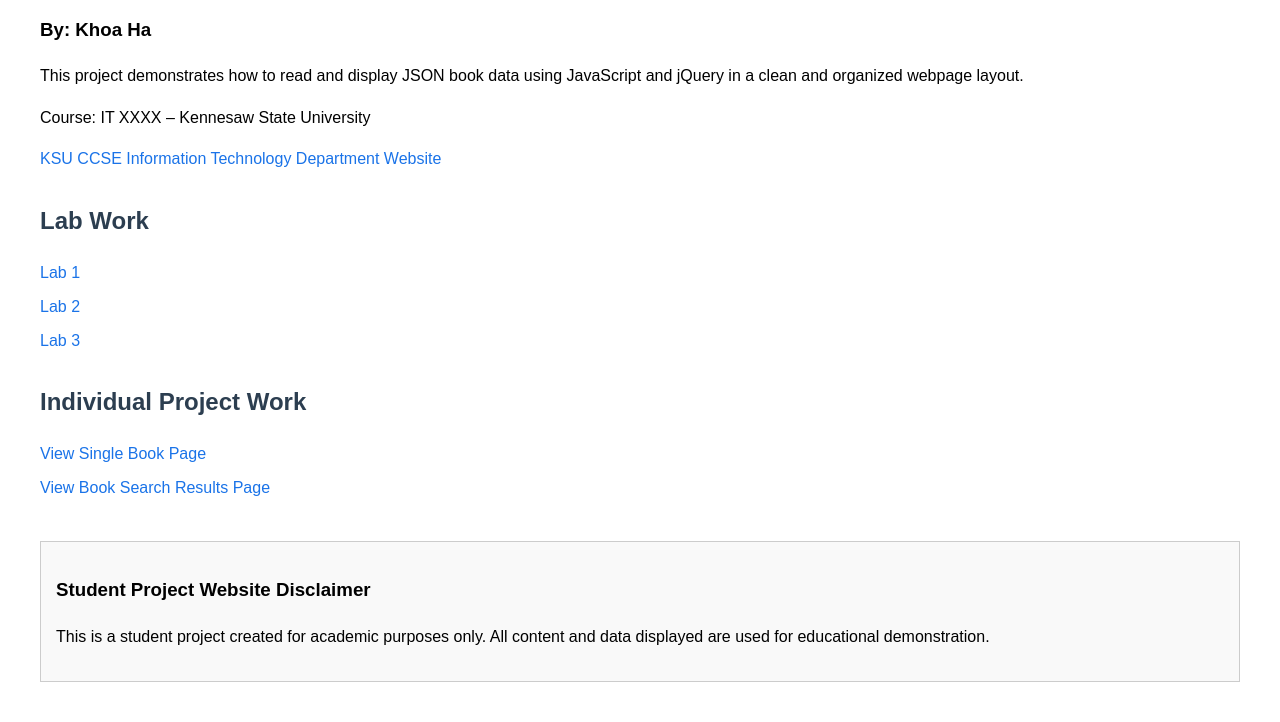
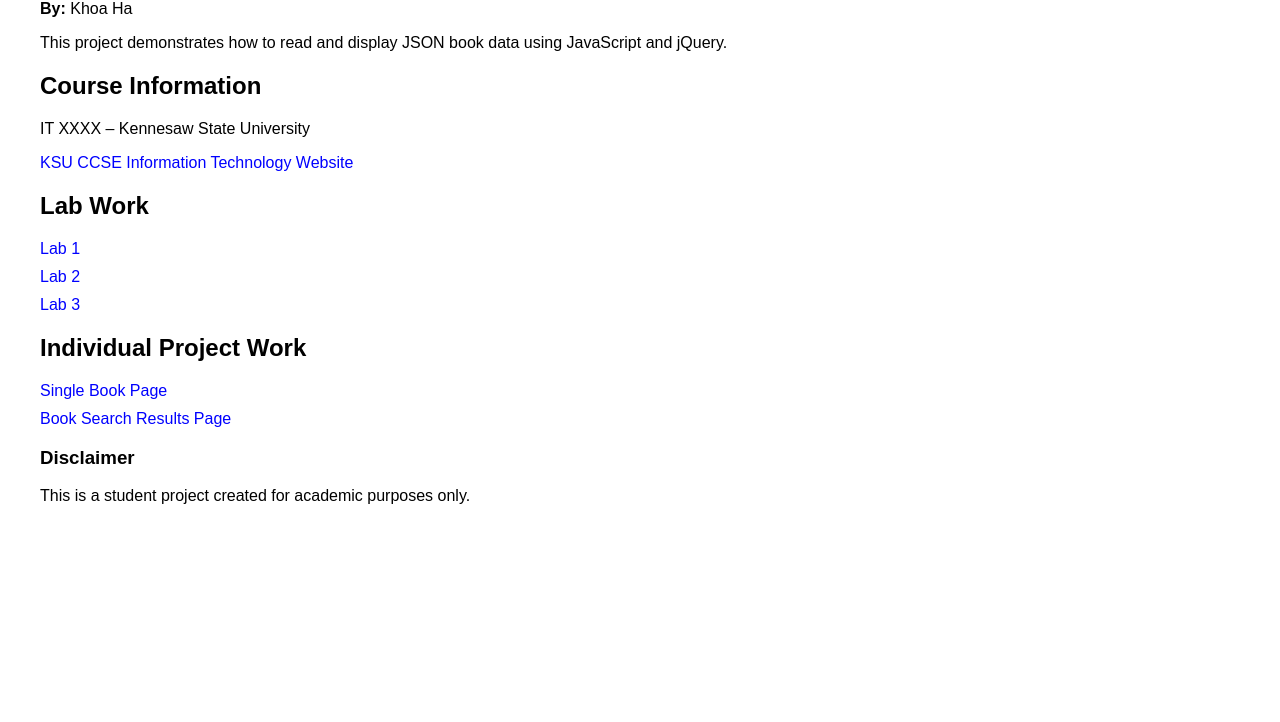
Before and after one commit to khoaha2102/IT4403Spring2026, a plain HTML site: page index.html in a window 1280 px wide. Shown: the part 98-820 px from the top of the page. Drawn offline with Linux system fonts and the light colour scheme.

Commit message:
index.html

```diff
--- a/index.html
+++ b/index.html
@@ -1,83 +1,36 @@
 <!DOCTYPE html>
 <html>
 <head>
-    <title>Book JSON Project - Milestone 2</title>
-
+    <meta charset="UTF-8">
+    <title>Google Books JSON Project</title>
     <style>
-        body {
-            font-family: Arial, sans-serif;
-            margin: 40px;
-            line-height: 1.6;
-        }
-
-        h1, h2 {
-            color: #2c3e50;
-        }
-
-        .section {
-            margin-top: 30px;
-        }
-
-        a {
-            display: block;
-            margin: 8px 0;
-            color: #1a73e8;
-            text-decoration: none;
-        }
-
-        a:hover {
-            text-decoration: underline;
-        }
-
-        .disclaimer {
-            margin-top: 40px;
-            padding: 15px;
-            border: 1px solid #ccc;
-            background-color: #f9f9f9;
-        }
+        body { font-family: Arial, sans-serif; margin: 40px; }
+        a { display: block; margin: 10px 0; text-decoration: none; color: blue; }
     </style>
 </head>
-
 <body>
 
 <h1>Google Books JSON Project</h1>
-    <h3>By: Khoa Ha</h3>
+<p><strong>By:</strong> Khoa Ha</p>
+<p>This project demonstrates how to read and display JSON book data using JavaScript and jQuery.</p>
 
-    <p>
-        This project demonstrates how to read and display JSON book data using
-        JavaScript and jQuery in a clean and organized webpage layout.
-    </p>
+<h2>Course Information</h2>
+<p>IT XXXX – Kennesaw State University</p>
+<a href="https://ccse.kennesaw.edu" target="_blank">
+    KSU CCSE Information Technology Website
+</a>
 
-    <p>
-        Course: IT XXXX – Kennesaw State University
-    </p>
-
-    <p>
-        <a href="https://ccse.kennesaw.edu/it/" target="_blank">
-            KSU CCSE Information Technology Department Website
-        </a>
-    </p>
-
-    <div class="section">
 <h2>Lab Work</h2>
 <a href="#">Lab 1</a>
 <a href="#">Lab 2</a>
 <a href="#">Lab 3</a>
-    </div>
 
-    <div class="section">
 <h2>Individual Project Work</h2>
-        <a href="book.html">View Single Book Page</a>
-        <a href="search.html">View Book Search Results Page</a>
-    </div>
+<a href="book.html">Single Book Page</a>
+<a href="search.html">Book Search Results Page</a>
 
-    <div class="disclaimer">
-        <h3>Student Project Website Disclaimer</h3>
-        <p>
-            This is a student project created for academic purposes only.
-            All content and data displayed are used for educational demonstration.
-        </p>
-    </div>
+<h3>Disclaimer</h3>
+<p>This is a student project created for academic purposes only.</p>
 
 </body>
 </html>
```
Lines whose indentation alone changed are shown as unchanged.
